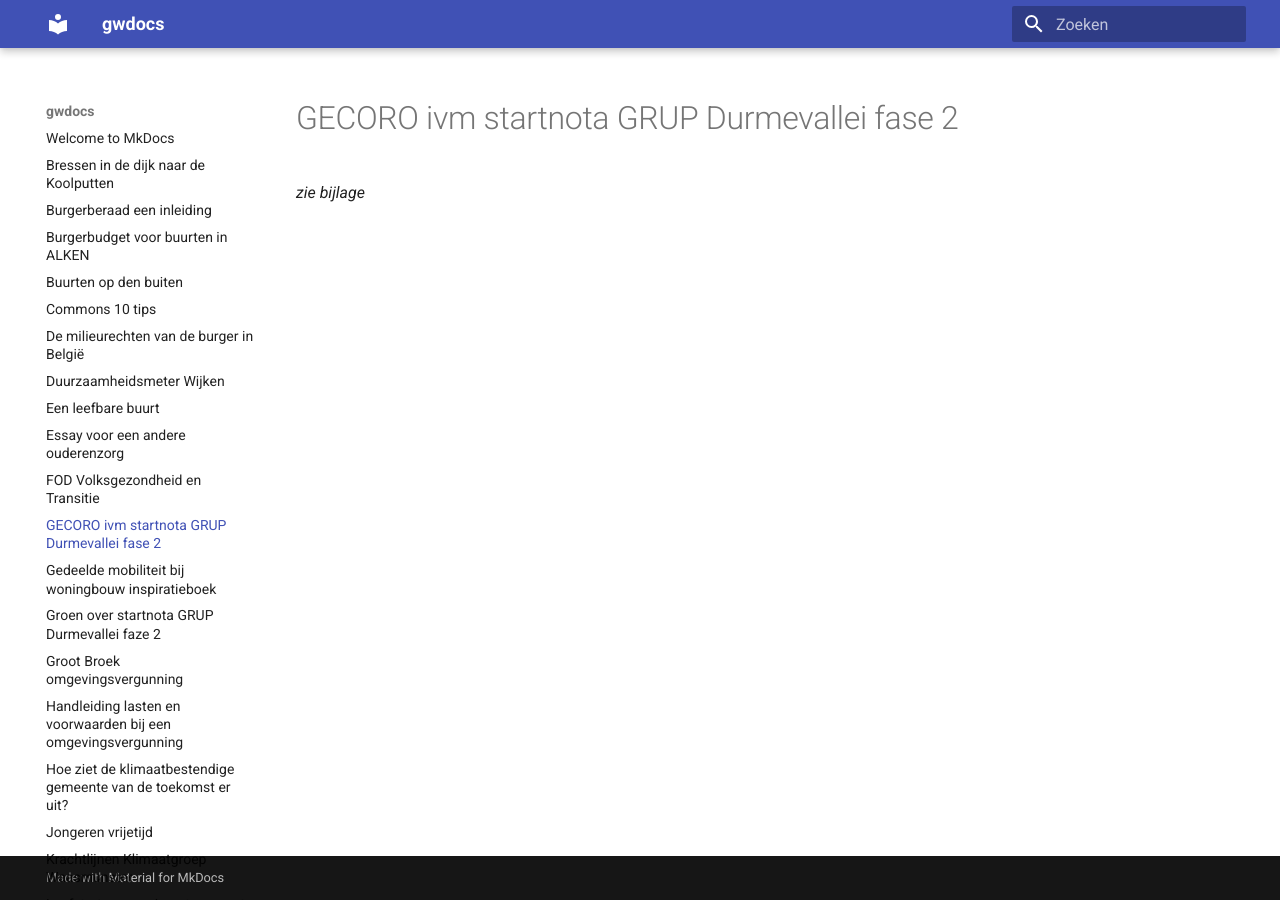
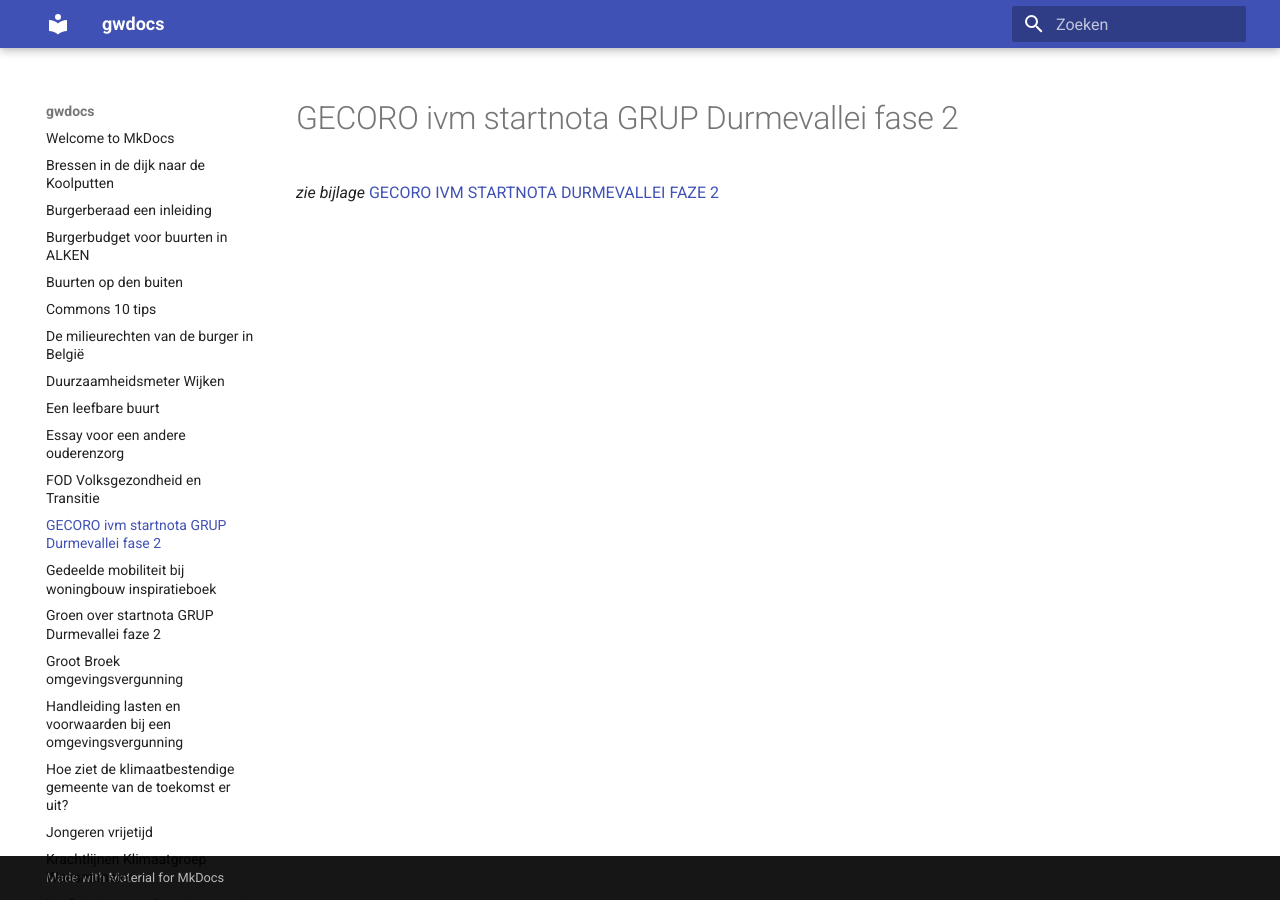
Before and after one commit to groenwaasmunster/gwdocs, an MkDocs documentation site: the page built from docs/GECORO ivm startnota GRUP Durmevallei fase 2.md, in a window 1280 px wide. Built offline with MkDocs 1.6.1 and Material for MkDocs 9.7.7, drawn with Linux system fonts in a browser that asks for light colours.

Commit message:
Update GECORO ivm startnota GRUP Durmevallei fase 2.md

```diff
--- a/docs/GECORO ivm startnota GRUP Durmevallei fase 2.md
+++ b/docs/GECORO ivm startnota GRUP Durmevallei fase 2.md
@@ -1 +1,2 @@
 *zie bijlage*
+[GECORO IVM STARTNOTA DURMEVALLEI FAZE 2](best/GECORO%20ivm%20startnota%20GRUP%20durmevallei.pdf)
```
